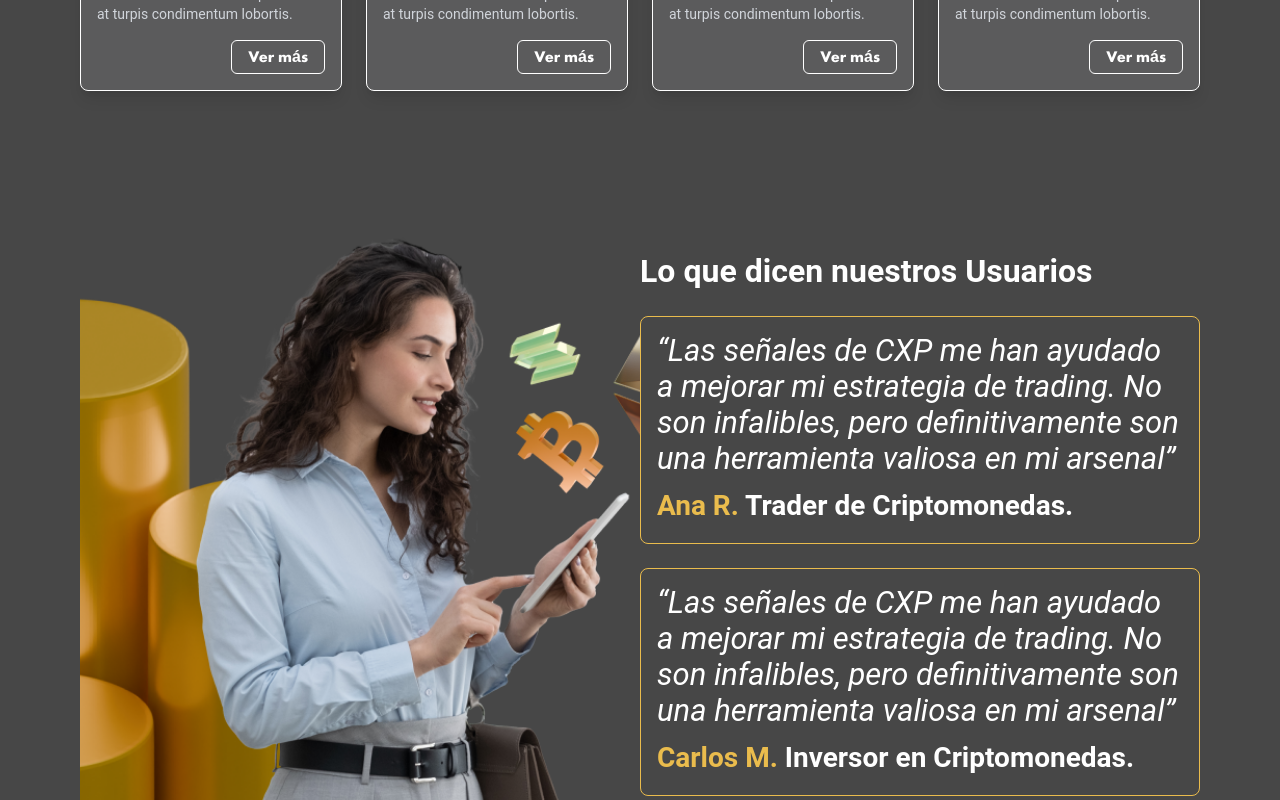
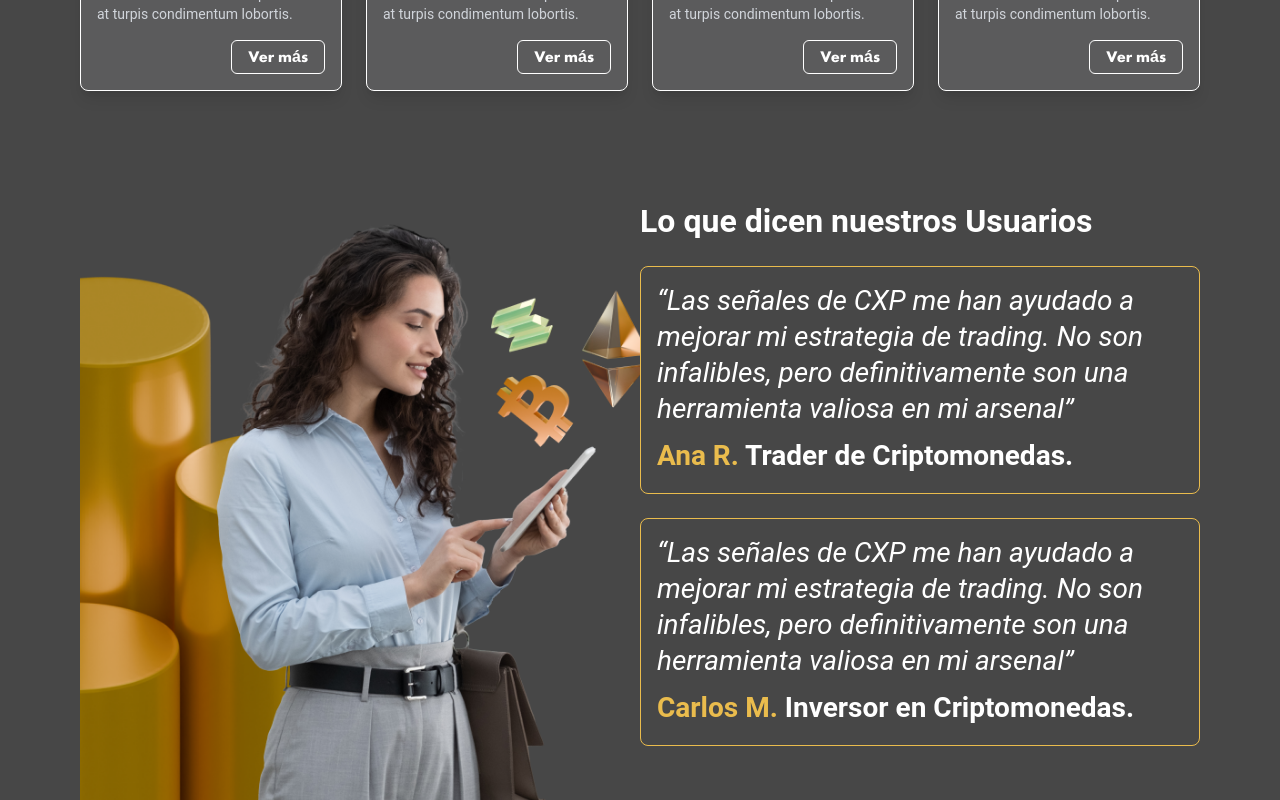
Before and after one commit to camiloparrax8/vyrtiummedia, a Next.js app: page / in a window 1280 px wide. Shown: the part 3420-4220 px from the top of the page. Built offline with nearby package versions, Linux system fonts and the light colour scheme; no server answers.

Commit message:
sytyle(ReviewsSection): adjust styles

```diff
--- a/src/app/components/reviews_section.js
+++ b/src/app/components/reviews_section.js
@@ -4,19 +4,19 @@ import Title from "./title";
 export default function ReviewsSection() {
     return (
         <div className="grid grid-cols-1 md:grid-cols-2 h-full mt-8 mx-4 md:mx-20 rounded-2xl overflow-hidden">
-            <div className="h-full min-h-[400px] md:min-h-[800px]">
+            <div className="h-full min-h-[400px] md:min-h-[700px]">
                 <Image src="/images/reviews-image.png" alt="trade" width={668} height={769} className="w-auto h-full object-cover" />
             </div>
-            <div className="flex flex-col gap-6 w-full py-8 md:py-16 mx:px-16 md:pl-0 md:justify-center">
+            <div className="flex flex-col gap-6 w-full py-8 md:py-0 mx:px-16 md:pl-0 md:justify-center">
                 <h2 className="font-bold text-[24px] md:text-[32px]/[42px]">Lo que dicen nuestros Usuarios</h2>
 
                 <div className="flex flex-col gap-2 md:gap-2 p-4 items-start border-[1px] border-primary rounded-lg">
-                    <p className="italic text-[18px]/[24px] md:text-[31px]/[36px]">“Las señales de CXP me han ayudado a mejorar mi estrategia de trading. No son infalibles, pero definitivamente son una herramienta valiosa en mi arsenal”</p>
-                    <Title title="Ana R. Trader de Criptomonedas." highlight="Ana R." className="text-white font-bold text-[24px] md:text-[28px]"></Title>
+                    <p className="italic text-[18px]/[24px] md:text-[28px]/[36px]">“Las señales de CXP me han ayudado a mejorar mi estrategia de trading. No son infalibles, pero definitivamente son una herramienta valiosa en mi arsenal”</p>
+                    <Title title="Ana R. Trader de Criptomonedas." highlight="Ana R." className="text-white font-bold text-[20px] md:text-[28px]"></Title>
                 </div>
                 <div className="flex flex-col gap-2 md:gap-2 p-4 items-start border-[1px] border-primary rounded-lg">
-                    <p className="italic text-[18px]/[24px] md:text-[31px]/[36px]">“Las señales de CXP me han ayudado a mejorar mi estrategia de trading. No son infalibles, pero definitivamente son una herramienta valiosa en mi arsenal”</p>
-                    <Title title="Carlos M. Inversor en Criptomonedas." highlight="Carlos M." className="text-white font-bold text-[24px] md:text-[28px]"></Title>
+                    <p className="italic text-[18px]/[24px] md:text-[28px]/[36px]">“Las señales de CXP me han ayudado a mejorar mi estrategia de trading. No son infalibles, pero definitivamente son una herramienta valiosa en mi arsenal”</p>
+                    <Title title="Carlos M. Inversor en Criptomonedas." highlight="Carlos M." className="text-white font-bold text-[20px] md:text-[28px]"></Title>
                 </div>
             </div>
         </div>
```
